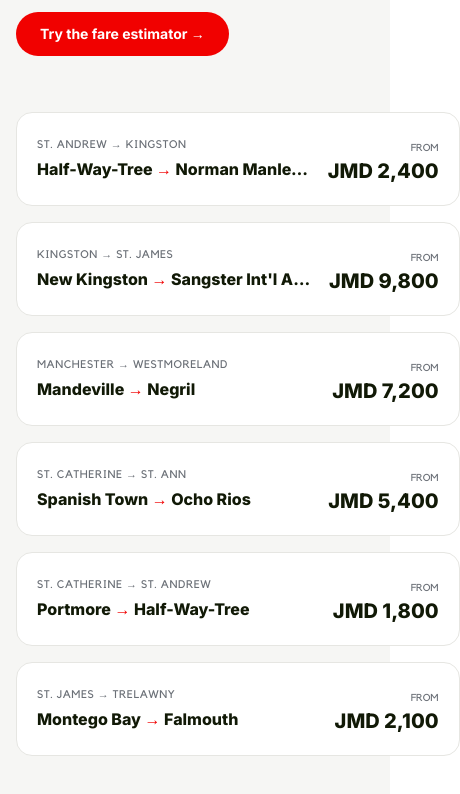
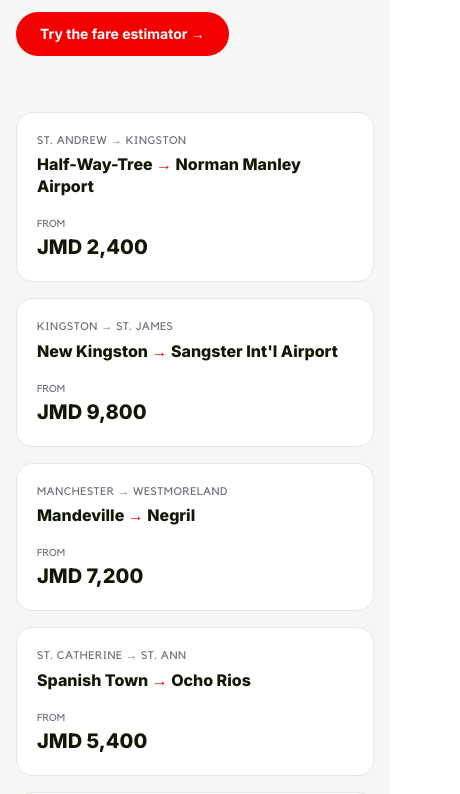
Before and after one commit to uidaniel/Rajlo-v2, a Next.js app: page / in a window 390 px wide. Shown: the part 6457-7251 px from the top of the page, 460 px wide, since content can reach past the window. Built offline with nearby package versions, Linux system fonts and the light colour scheme; a web font is replaced by a local one.

Commit message:
refactor: enhance layout and styling of fare display in the Home component

```diff
--- a/src/app/page.tsx
+++ b/src/app/page.tsx
@@ -304,16 +304,16 @@ export default function Home() {
               ["Montego Bay", "Falmouth", "St. James → Trelawny", 2100],
             ].map(([from, to, parish, fare]) => (
               <StaggerItem key={`${from}-${to}`}>
-                <HoverLift className="group flex h-full items-center justify-between rounded-2xl border border-line bg-white p-5 transition-all hover:border-rajlo-red hover:shadow-md">
-                  <div className="min-w-0">
+                <HoverLift className="group flex h-full flex-col gap-3 rounded-2xl border border-line bg-white p-5 transition-all hover:border-rajlo-red hover:shadow-md sm:flex-row sm:items-center sm:justify-between sm:gap-4">
+                  <div className="min-w-0 flex-1">
                     <p className="font-secondary text-[11px] font-bold uppercase tracking-wider text-muted">
                       {parish}
                     </p>
-                    <p className="mt-1 truncate text-base font-extrabold">
+                    <p className="mt-1 break-words text-base font-extrabold leading-snug sm:truncate">
                       {from} <span className="text-rajlo-red">→</span> {to}
                     </p>
                   </div>
-                  <p className="ml-4 shrink-0 text-right">
+                  <p className="shrink-0 sm:text-right">
                     <span className="font-secondary text-[10px] font-bold uppercase text-muted">from</span>
                     <span className="block text-xl font-extrabold">JMD {(fare as number).toLocaleString()}</span>
                   </p>
```
